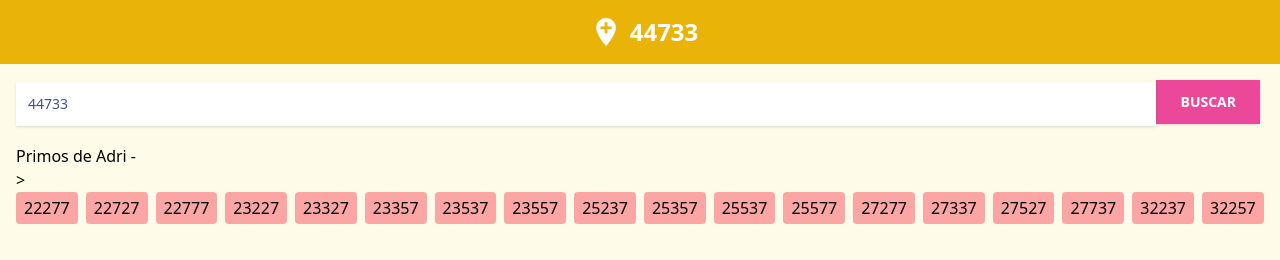
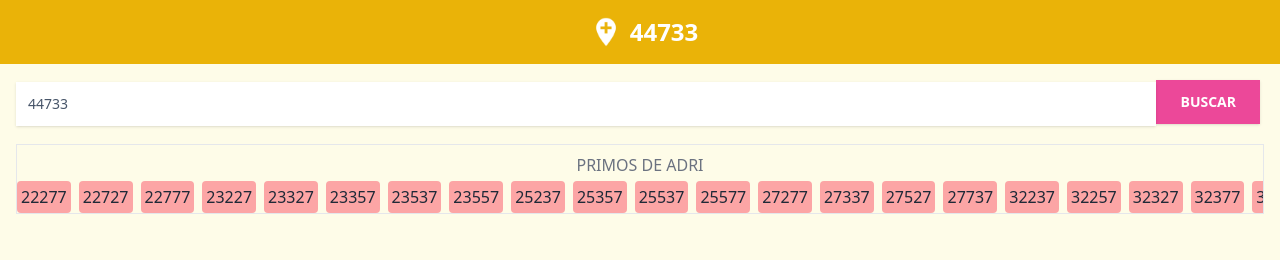
Before and after one commit to jiep/44733, a Vue app: page / in a window 1280 px wide. Shown: the top 260 px of the page. Built offline with nearby package versions, Linux system fonts and the light colour scheme; no server answers.

Commit message:
Update PrimosAdri component

```diff
--- a/src/components/PrimosAdri.vue
+++ b/src/components/PrimosAdri.vue
@@ -15,11 +15,11 @@ function selectedPrimoAdri(primoAdri: number) {
 </script>
 
 <template>
-    <div class="m-4 flex flex-col justify-center">
-        <span class="w-32 mr-2">Primos de Adri -></span>
+    <div class="m-4 pt-2 flex flex-col justify-center border">
+        <span class="text-gray-500 uppercase w-full text-center mb-1 leading-6 font-medium">Primos de Adri</span>
         <div class="flex flex-row items-center overflow-x-auto">
             <ul class="flex flex-row last:mr-0" v-for="(p, i) in primosAdri">
-                <li :id="i.toString()" class="flex bg-red-300 px-2 py-1 rounded mr-2 hover:cursor-pointer hover:bg-red-400" @click="selectedPrimoAdri(p)">
+                <li :id="i.toString()" class="text-gray-800 flex bg-red-300 p-1 rounded mr-2 hover:cursor-pointer hover:bg-red-400" @click="selectedPrimoAdri(p)">
                     {{p}}
                 </li>
             </ul>
```
